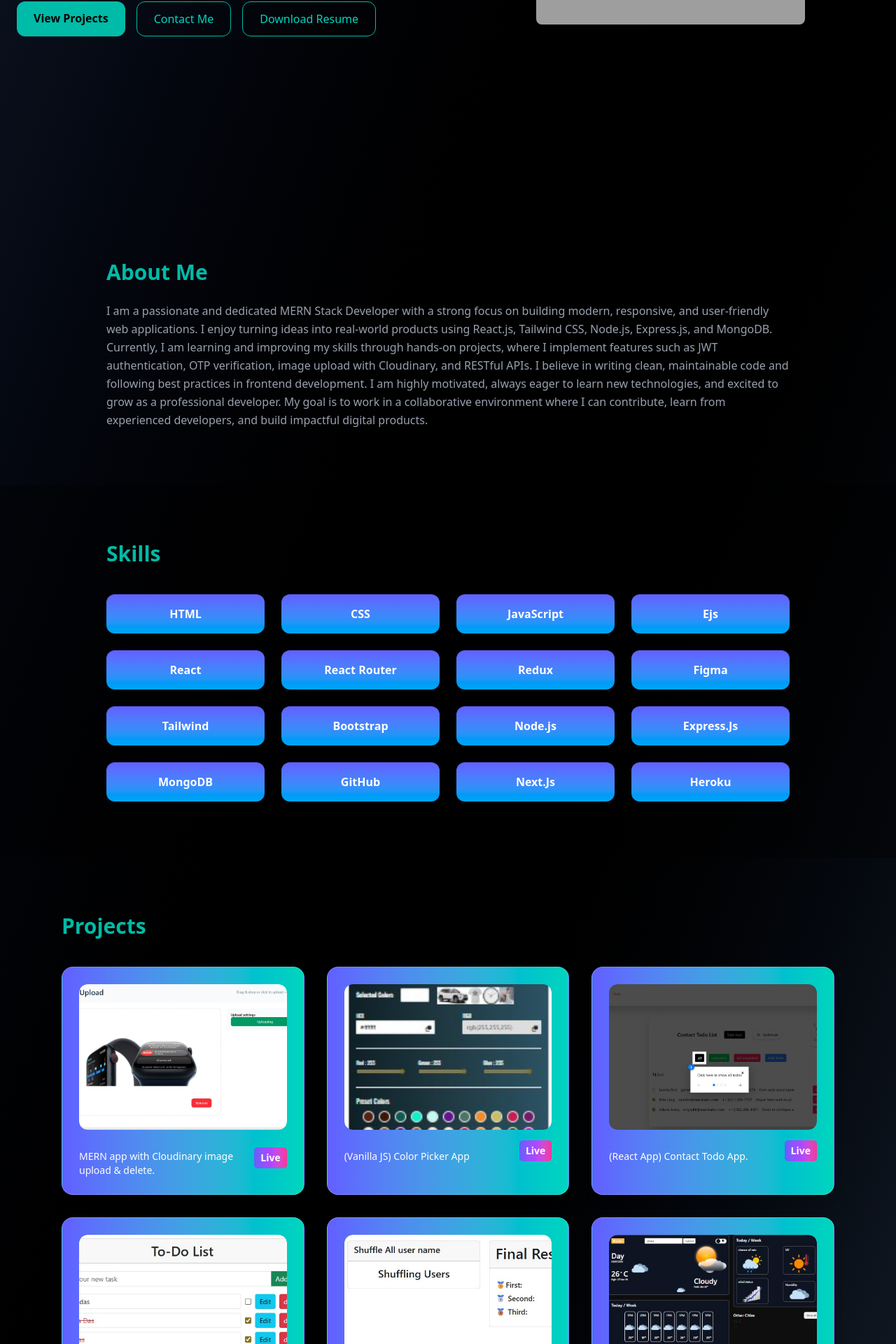
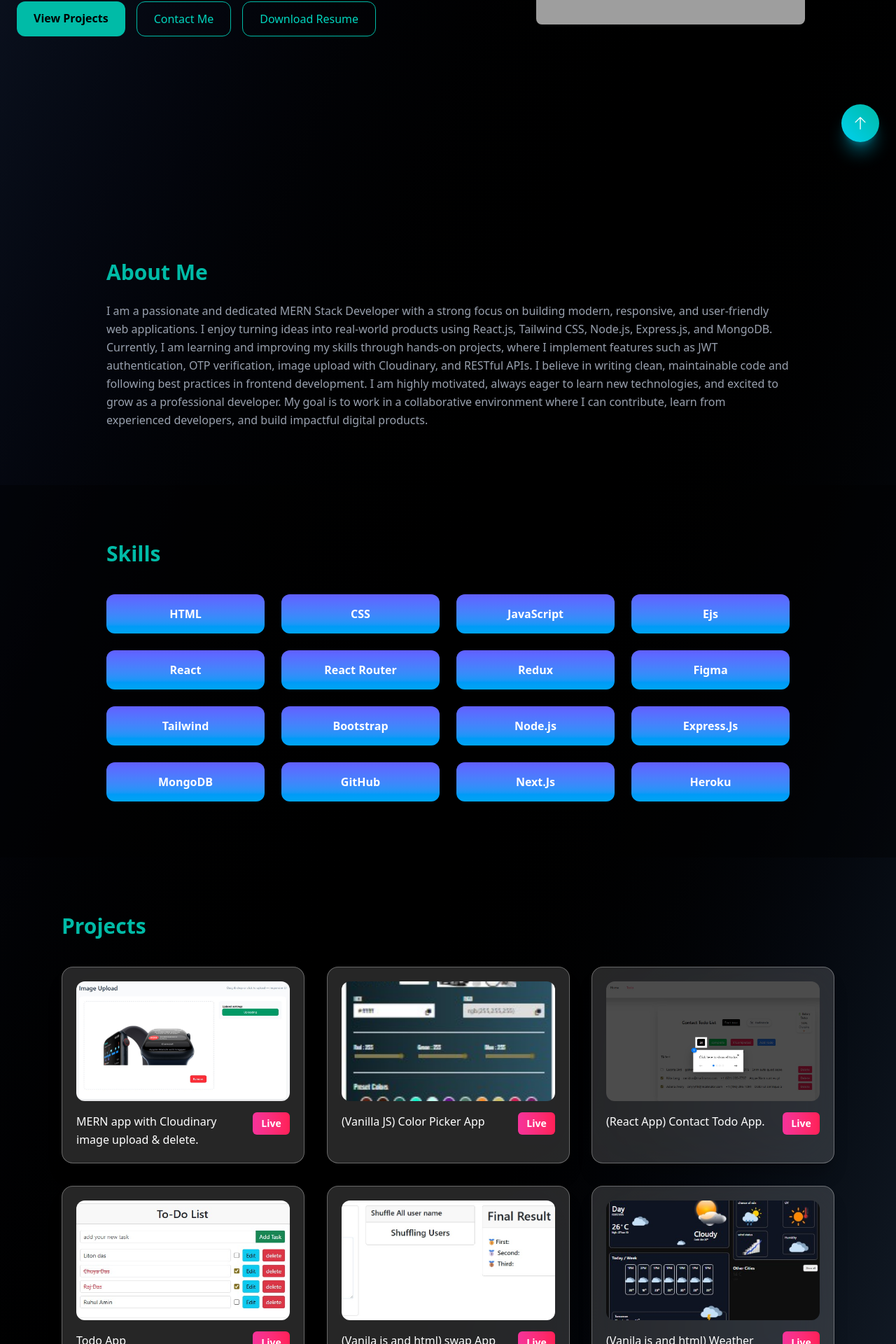
Before and after one commit to liton-das/dev.portfolio, a React (Vite) app in the folder client/: page / in a window 1280 px wide. Shown: the part 573-2493 px from the top of the page at 70% size. Built offline with nearby package versions, Linux system fonts and the light colour scheme; grey boxes are pictures that could not be loaded.

Commit message:
add back to top button

```diff
--- a/client/src/App.jsx
+++ b/client/src/App.jsx
@@ -7,6 +7,7 @@ import Skills from "./components/Skills";
 import Projects from "./components/Projects";
 import Contact from "./components/Contact";
 import Footer from "./components/Footer";
+import BackToTop from "./components/BackToTop";
 const App = () => {
   const [dark, setDark] = useState(true);
   return (
@@ -26,6 +27,7 @@ const App = () => {
         <Contact/>
         {/* Footer */}
         <Footer/>
+        <BackToTop/>
       </div>
     </div>
   )
--- /dev/null
+++ b/client/src/components/BackToTop.jsx
@@ -0,0 +1,48 @@
+import React, { useEffect, useState } from "react";
+import { HiOutlineArrowUp } from "react-icons/hi2";
+const BackToTop = () => {
+  const [show, setShow] = useState(false);
+
+  // handleScrollTop
+  const handleScrollTop = () => {
+    window.scroll({ top: 0, behavior: "smooth" });
+  };
+
+  // auto run this scroll when user gose top to bottom
+  useEffect(() => {
+    // handle scroll
+    const handleScroll = () => {
+      if (window.scroll > 300) {
+        setShow(true);
+      } else {
+        setShow(false);
+      }
+    };
+    window.addEventListener("scroll", handleScroll);
+    return window.removeEventListener("scroll", handleScroll);
+  }, []);
+  return (
+    <>
+      {!show && (
+        <button
+          onClick={handleScrollTop}
+          className="
+            fixed bottom-6 right-6 z-50
+            p-4 rounded-full
+            bg-linear-to-tr from-cyan-400 to-teal-500
+            text-white
+            shadow-xl shadow-cyan-500/40
+            animate-pulse
+            hover:animate-none
+            hover:scale-110
+            transition
+            "
+        >
+          <HiOutlineArrowUp size={22} />
+        </button>
+      )}
+    </>
+  );
+};
+
+export default BackToTop;
--- a/client/src/components/Card.jsx
+++ b/client/src/components/Card.jsx
@@ -1,30 +1,65 @@
 import React from "react";
 
-const Card = ({image,content,imageLink}) => {
+const Card = ({ image, content, imageLink }) => {
   return (
     <>
-      <div className=" p-4 sm:p-6 rounded-2xl bg-linear-to-r from-indigo-500 to-teal-400 dark:bg-white/5 backdrop-blur-lg border border-white/20 shadow-lg transition-transform duration-500 transform hover:scale-105 hover:rotate-1 hover:shadow-2xl hover:shadow-cyan-500/50">
+      <div
+        className="
+    relative w-full max-w-sm mx-auto
+    p-4 sm:p-5 rounded-2xl
+    bg-white/15 backdrop-blur-2xl
+    border border-white/30
+    shadow-xl shadow-black/20
+    transition-all duration-300
+    hover:shadow-cyan-500/40
+    will-change-transform
+  "
+        onMouseMove={(e) => {
+          const card = e.currentTarget;
+          const rect = card.getBoundingClientRect();
+          const x = e.clientX - rect.left;
+          const y = e.clientY - rect.top;
+          const centerX = rect.width / 2;
+          const centerY = rect.height / 2;
+          const rotateX = -(y - centerY) / 18;
+          const rotateY = (x - centerX) / 18;
+
+          card.style.transform = `perspective(1000px) rotateX(${rotateX}deg) rotateY(${rotateY}deg) scale(1.05)`;
+        }}
+        onMouseLeave={(e) => {
+          e.currentTarget.style.transform =
+            "perspective(1000px) rotateX(0deg) rotateY(0deg) scale(1)";
+        }}
+      >
+        {/* Glow layer */}
+        <div className="absolute inset-0 rounded-2xl bg-linear-to-br from-cyan-400/20 to-purple-500/20 blur-xl opacity-0 hover:opacity-100 transition"></div>
+
         {/* Image */}
-        <div className="w-full overflow-hidden rounded-xl">
+        <div className="relative w-full aspect-video overflow-hidden rounded-xl">
           <img
             src={image}
-            alt="Weather App UI"
-            className="w-full h-40 sm:h-48 md:h-52 object-cover rounded-xl hover:scale-105 transition duration-300"
+            alt="Project Preview"
+            className="w-full h-full object-cover transition-transform duration-500 hover:scale-110"
           />
         </div>
 
-        <div className="flex items-center justify-between mt-3">
         {/* Content */}
-        <p className="mt-4 text-sm text-white dark:text-gray-200">
-          {content}
-        </p>
+        <div className="relative mt-4 flex items-start justify-between gap-3">
+          <p className="text-sm sm:text-base text-white leading-relaxed line-clamp-2">{content}</p>
 
-        {/* Bottom Right Button */}
           <a
             href={imageLink}
             target="_blank"
             rel="noopener noreferrer"
-          className="flex justify-center items-center py-1.25 px-2.25 text-sm font-semibold text-white bg-linear-to-r from-indigo-500 via-purple-500 to-pink-500 rounded-[5px] hover:bg-cyan-400 hover:scale-110 transition"
+            className="
+              shrink-0 px-3 py-1.5
+              text-xs sm:text-sm font-semibold text-white
+              rounded-md
+              bg-linear-to-r from-pink-500 to-rose-500
+              hover:scale-110
+              hover:shadow-lg hover:shadow-pink-500/50
+              transition-all
+            "
           >
             Live
           </a>
--- a/client/src/components/Contact.jsx
+++ b/client/src/components/Contact.jsx
@@ -29,7 +29,8 @@ const Contact = () => {
 
             {/* Email */}
             <a
-              href="mailto:litonchandra094@gmail.com"
+              href="https://mail.google.com/mail/?view=cm&fs=1&to=litonchandra094@gmail.com"
+              target="_blank"
               className="w-12 h-12 sm:w-14 sm:h-14 flex items-center justify-center
                rounded-lg border border-teal-400 text-teal-500
                hover:bg-teal-500 hover:text-white
@@ -41,7 +42,7 @@ const Contact = () => {
 
             {/* LinkedIn */}
             <a
-              href="https://www.linkedin.com"
+              href="https://www.linkedin.com/in/rj-raj-53b5322a3/"
               target="_blank"
               rel="noopener noreferrer"
               className="w-12 h-12 sm:w-14 sm:h-14 flex items-center justify-center
```
Lines whose indentation alone changed are shown as unchanged.
